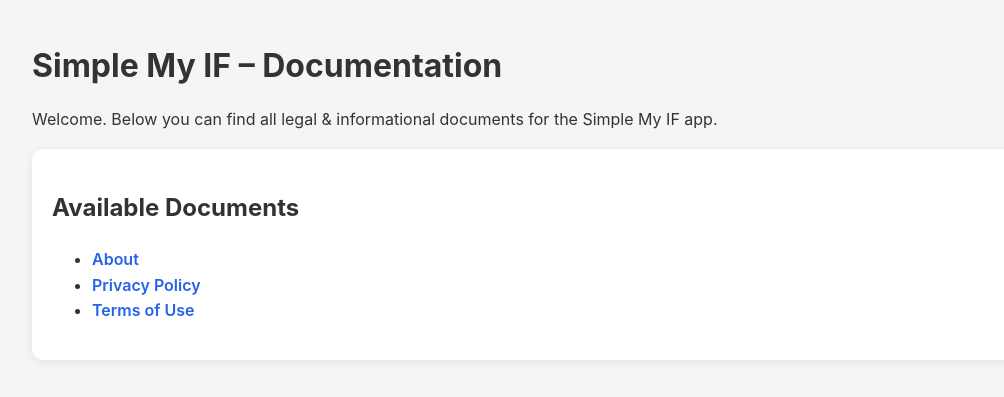
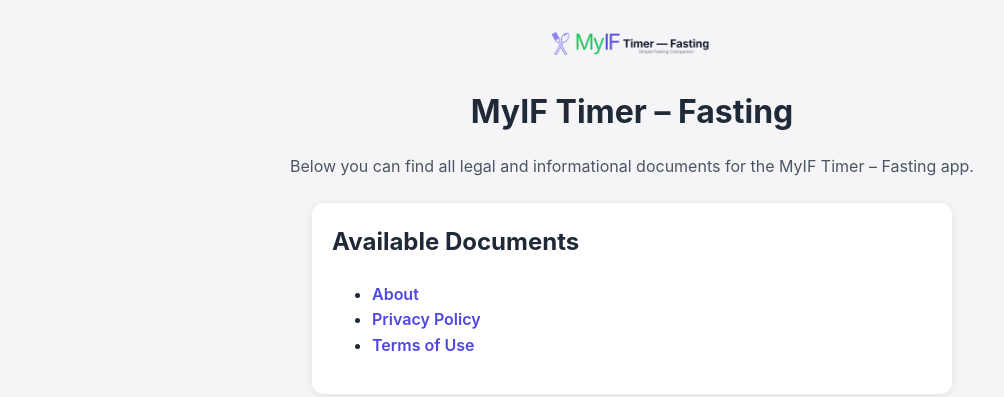
Before and after one commit to lime22team/Simple-My-If, a plain HTML site: page index.html in a window 1280 px wide. Shown: the whole page, without its empty margins (8-1012 px from the left). Drawn offline with Linux system fonts and the light colour scheme.

Commit message:
Update index.html

```diff
--- a/index.html
+++ b/index.html
@@ -3,28 +3,47 @@
 <head>
     <meta charset="UTF-8" />
     <meta name="viewport" content="width=device-width, initial-scale=1.0" />
-    <title>Simple My IF – Documentation</title>
+    <title>MyIF Timer – Fasting — Documentation</title>
     <style>
         body {
             font-family: -apple-system, BlinkMacSystemFont, "Segoe UI", Roboto, sans-serif;
             background: #f5f5f7;
-            color: #333;
-            margin: 40px;
+            color: #1f2937;
+            margin: 32px;
             line-height: 1.6;
         }
         h1 {
             font-size: 32px;
-            margin-bottom: 10px;
+            margin-bottom: 12px;
+            text-align: center;
+        }
+        p {
+            text-align: center;
+            font-size: 16px;
+            color: #4b5563;
+        }
+        .logo-container {
+            text-align: center;
+            margin-bottom: 24px;
+        }
+        .logo-container img {
+            max-width: 160px;
+            height: auto;
         }
         .card {
             background: white;
             padding: 20px;
             border-radius: 12px;
             box-shadow: 0 2px 8px rgba(0,0,0,0.08);
-            margin-bottom: 20px;
+            margin: 0 auto;
+            max-width: 600px;
+            margin-top: 24px;
+        }
+        .card h2 {
+            margin-top: 0;
         }
         a {
-            color: #2563eb;
+            color: #4F46E5;
             text-decoration: none;
             font-weight: 600;
         }
@@ -38,8 +57,12 @@
 </head>
 <body>
 
-    <h1>Simple My IF – Documentation</h1>
-    <p>Welcome. Below you can find all legal & informational documents for the Simple My IF app.</p>
+    <div class="logo-container">
+        <img src="myif_timer.png" alt="MyIF Timer – Fasting logo" />
+    </div>
+
+    <h1>MyIF Timer – Fasting</h1>
+    <p>Below you can find all legal and informational documents for the MyIF Timer – Fasting app.</p>
 
     <div class="card">
         <h2>Available Documents</h2>
```
